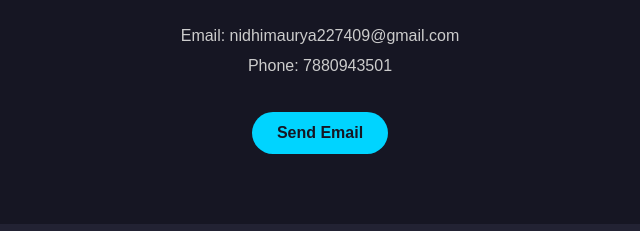
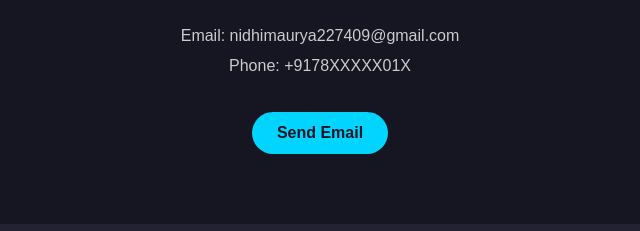
Before and after one commit to nidhim1325/my-portfolio, a plain HTML site: page index.html in a window 1280 px wide. Shown: the part 1761-1992 px from the top of the page, 320-960 px from the left. Drawn offline with Linux system fonts and the light colour scheme.

Commit message:
Update index.html

```diff
--- a/index.html
+++ b/index.html
@@ -81,7 +81,7 @@
     <section id="contact" class="contact">
         <h2>Contact <span>Me</span></h2>
         <p>Email: nidhimaurya227409@gmail.com</p>
-        <p>Phone: 7880943501</p>
+        <p>Phone: +9178XXXXX01X</p>
         <a href="nidhimaurya227409@gmail.com" class="btn">
             Send Email
         </a>
```
